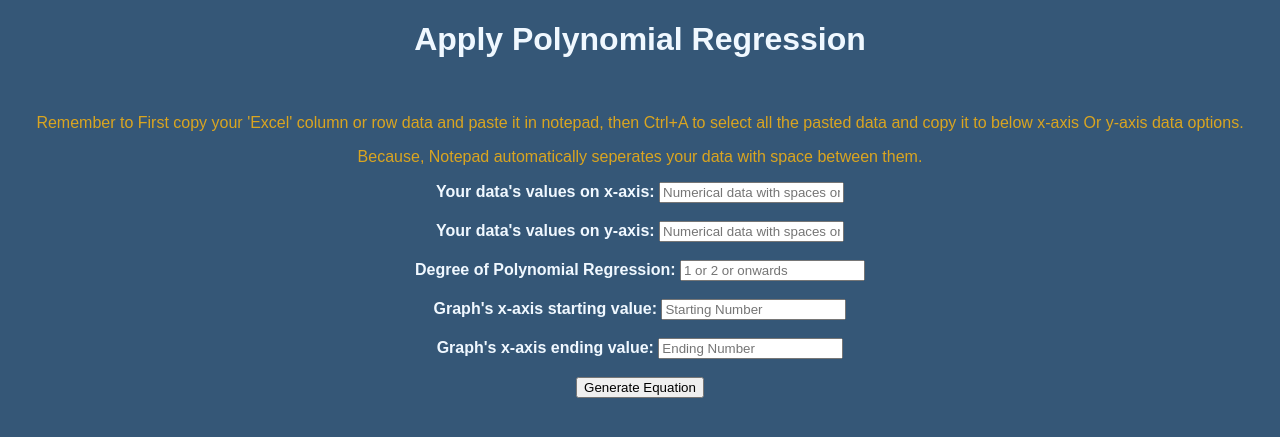
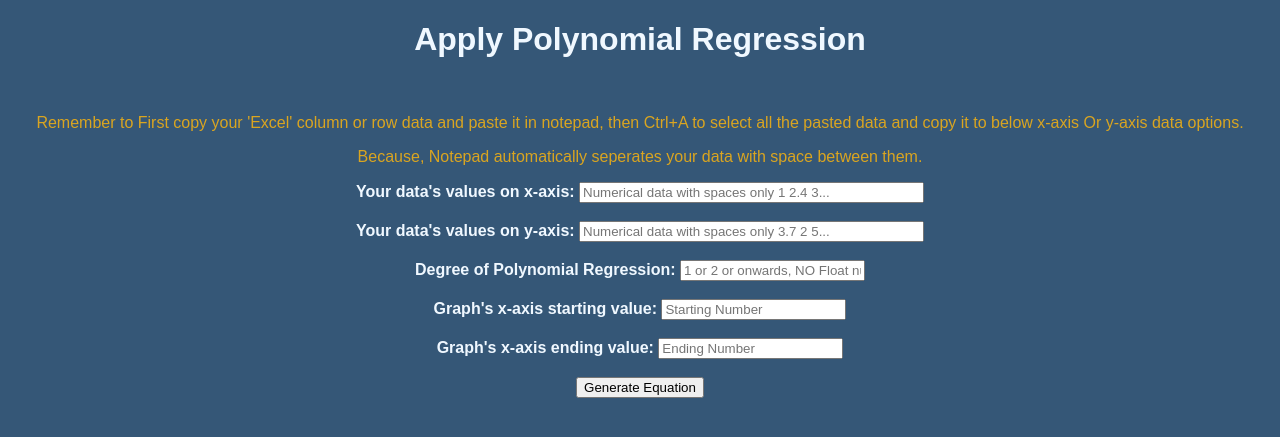
Before and after one commit to SaiFUllaH-KhaN1/polynomialregression, a Flask app: page /regression in a window 1280 px wide. Shown: the top 437 px of the page. Run offline with Flask 2, Linux system fonts and the light colour scheme.

Commit message:
Update index.html

```diff
--- a/templates/index.html
+++ b/templates/index.html
@@ -9,9 +9,9 @@
         <p style="color: goldenrod; font-family: Arial, Helvetica, sans-serif;">Because, Notepad automatically seperates your data with space between them.</p>
         <form method="POST" action="{{ url_for('regression') }}">
             <b style="color: aliceblue; font-family: Arial, Helvetica, sans-serif;">
-            Your data's values on x-axis:  <input type="text" name="a" placeholder="Numerical data with spaces only 1 2 3..."><br><br>
-            Your data's values on y-axis:  <input type="text" name="b" placeholder="Numerical data with spaces only 3 2 5..."><br><br>
-            Degree of Polynomial Regression:  <input type="text" name="c" placeholder="1 or 2 or onwards"><br><br>
+            Your data's values on x-axis:  <input type="text" name="a" placeholder="Numerical data with spaces only 1 2.4 3..." size="40px"><br><br>
+            Your data's values on y-axis:  <input type="text" name="b" placeholder="Numerical data with spaces only 3.7 2 5..." size="40px"><br><br>
+            Degree of Polynomial Regression:  <input type="text" name="c" placeholder="1 or 2 or onwards, NO Float numbers!" size=""><br><br>
             Graph's x-axis starting value: <input type="text" name="d" placeholder="Starting Number"><br><br>
             Graph's x-axis ending value: <input type="text" name="e" placeholder="Ending Number"><br><br>
             <input type="submit" value="Generate Equation"><br><br>
```
